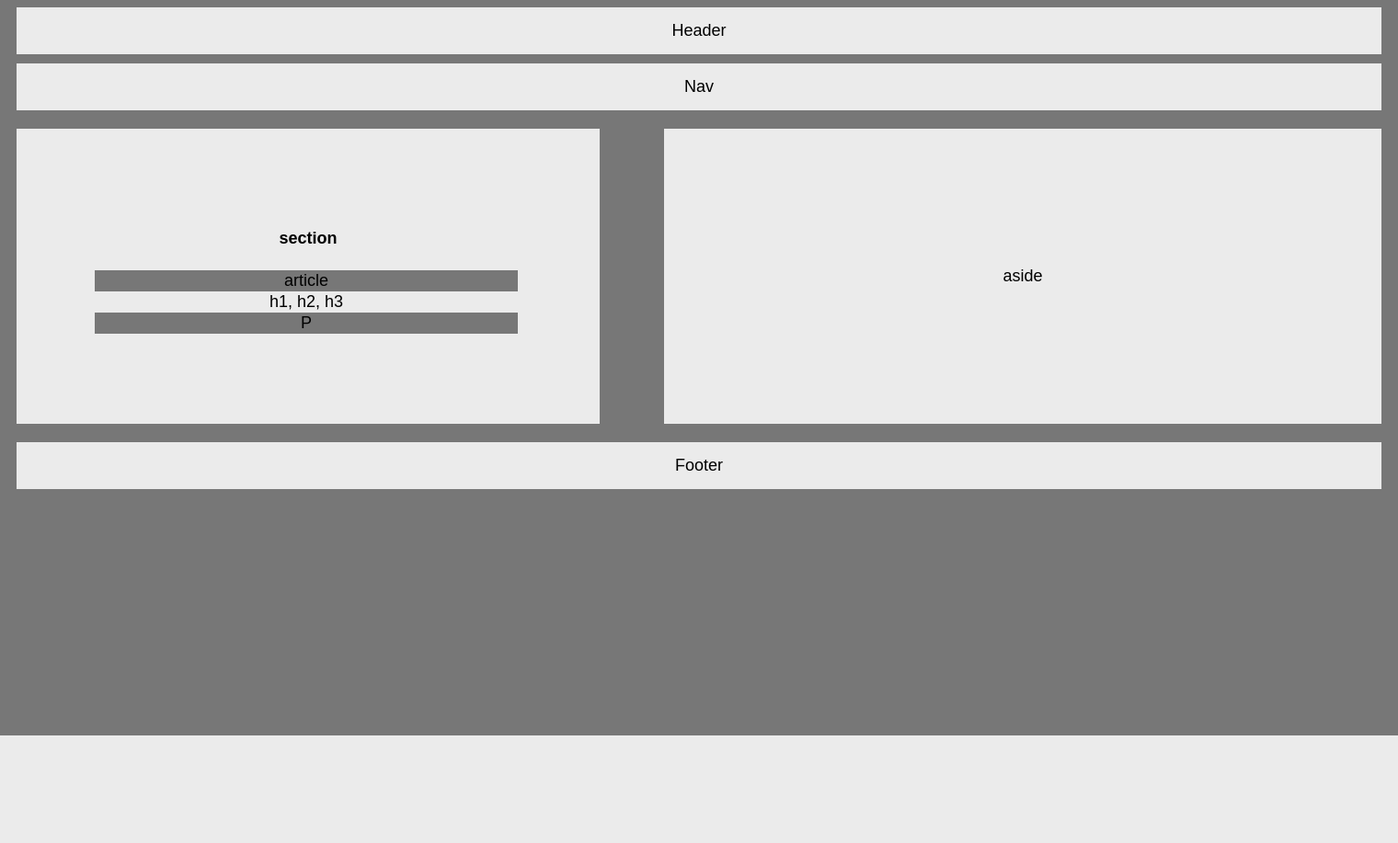
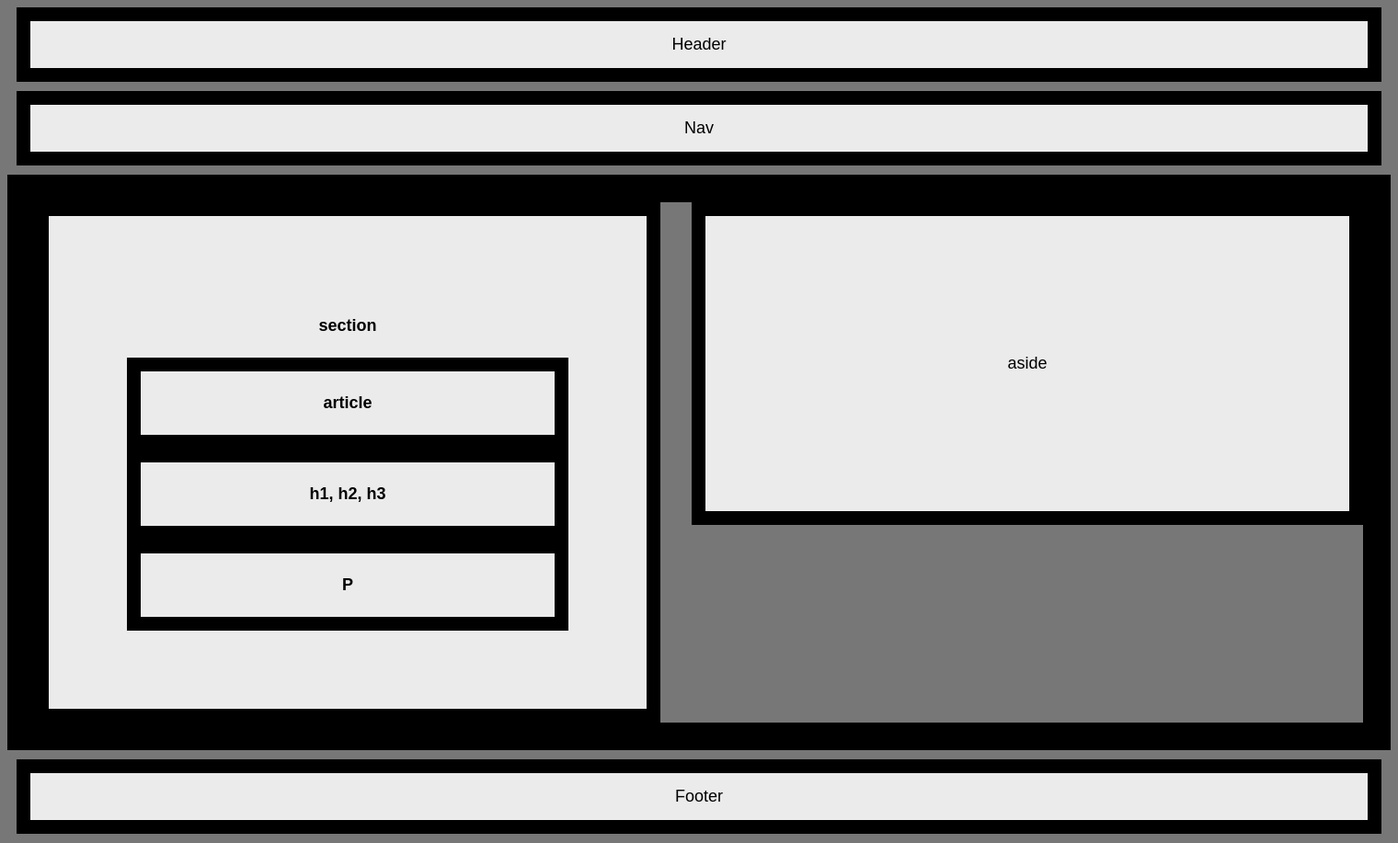
Before and after one commit to christinamruc/HW-Wireframe, a PHP site: page / in a window 1520 px wide. Shown: the whole page at 92% size. Before the commit the page ends 800 px from the top, so only its background shows below. Run offline with PHP 8.4, Linux system fonts and the light colour scheme.

Commit message:
final changes

```diff
--- a/index.html
+++ b/index.html
@@ -17,17 +17,17 @@
 		<div id="tableRow">
 			<div id="section">
 				<h4>section</h4>
-				<table>
-				<tr>
-					<td>article</td>
-				</tr>
-				<tr>
-					<td>h1, h2, h3</td>
-				</tr>
-				<tr>
-					<td>P</td>
-				</tr>
-				</table>
+
+				<div>
+					<h4>article</h4>
+				</div>
+				<div>
+					<h4>h1, h2, h3</h4>
+				</div>
+				<div>
+					<h4>P</h4>
+
+				</div>
 
 			</div>
 
--- a/style.css
+++ b/style.css
@@ -5,6 +5,12 @@ body {
 	text-align: center;
 }
 
+div {
+	border: 15px solid #000;
+}
+#tableRow {
+	overflow: auto;
+}
 #container {
 	background-color: #ebebeb;
 	padding: 15px;
@@ -15,37 +21,21 @@ body {
 	padding: 15px;
 	margin: 0px 10px 10px 10px;
 }
-div#tableContainer {
-	display: table;
-	border-spacing: 10px;
-}
-div#tableRow {
-	display: table-row;
-}
 #section {
-	display: table-cell;
 	background-color: #ebebeb;
 	width: 480px;
 	padding: 85px;
 	vertical-align: top;
+	float: left;
 }
-table {
-	border-collapse: collapse;
-	width: 460px;
+div {
+	clear: right;
 }
-th {
-	text-align: center;
-	padding: 8px;
-}
-tr:nth-child(odd){background-color: #777}
-
 
 #aside {
-	display: table-cell;
 	background-color: #ebebeb;
-	width: 480px;
+	width: 400px;
 	padding: 150px;
-	margin-left: 60px;
 	float: right;
 }
 
```
